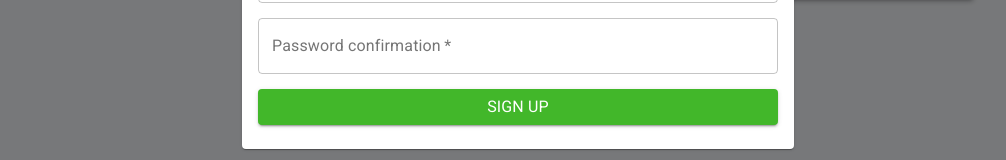
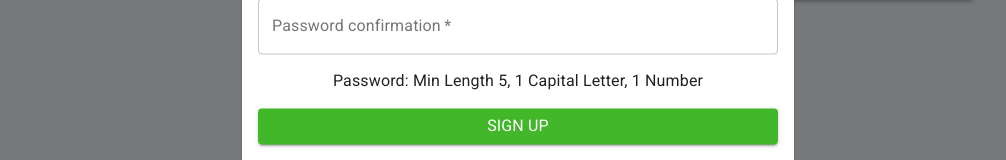
Before and after one commit to DanielTran0/fakebook-client, a React (Create React App) app: page /#/login in a window 1280 px wide. Both pictures are taken after typing "name@example.com", "Sample123" into the empty fields and a click on the button "CREATE NEW ACCOUNT". Shown: the part 511-671 px from the top of the page, without its empty margins (122-1128 px from the left). Built offline with nearby package versions, Linux system fonts and the light colour scheme; no server answers.

Commit message:
added password requirements for sign up

```diff
--- a/src/components/forms/ModalSignUpForm.js
+++ b/src/components/forms/ModalSignUpForm.js
@@ -200,6 +200,10 @@ const ModalSignUpForm = ({ setUserData }) => {
 							className={classes.bottomSpacing}
 						/>
 
+						<Typography align='center' className={classes.bottomSpacing}>
+							Password: Min Length 5, 1 Capital Letter, 1 Number
+						</Typography>
+
 						<Button
 							variant='contained'
 							type='submit'
```
